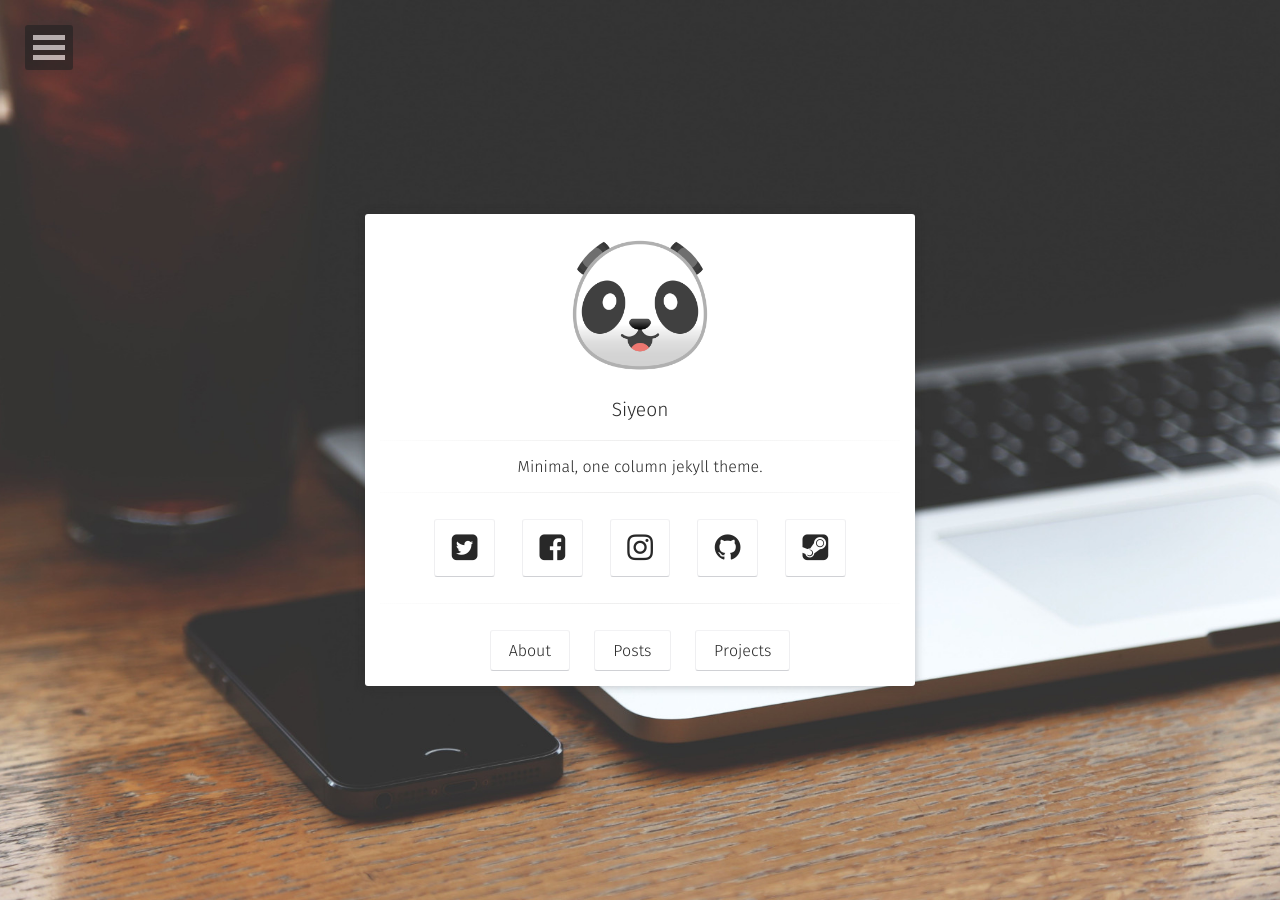
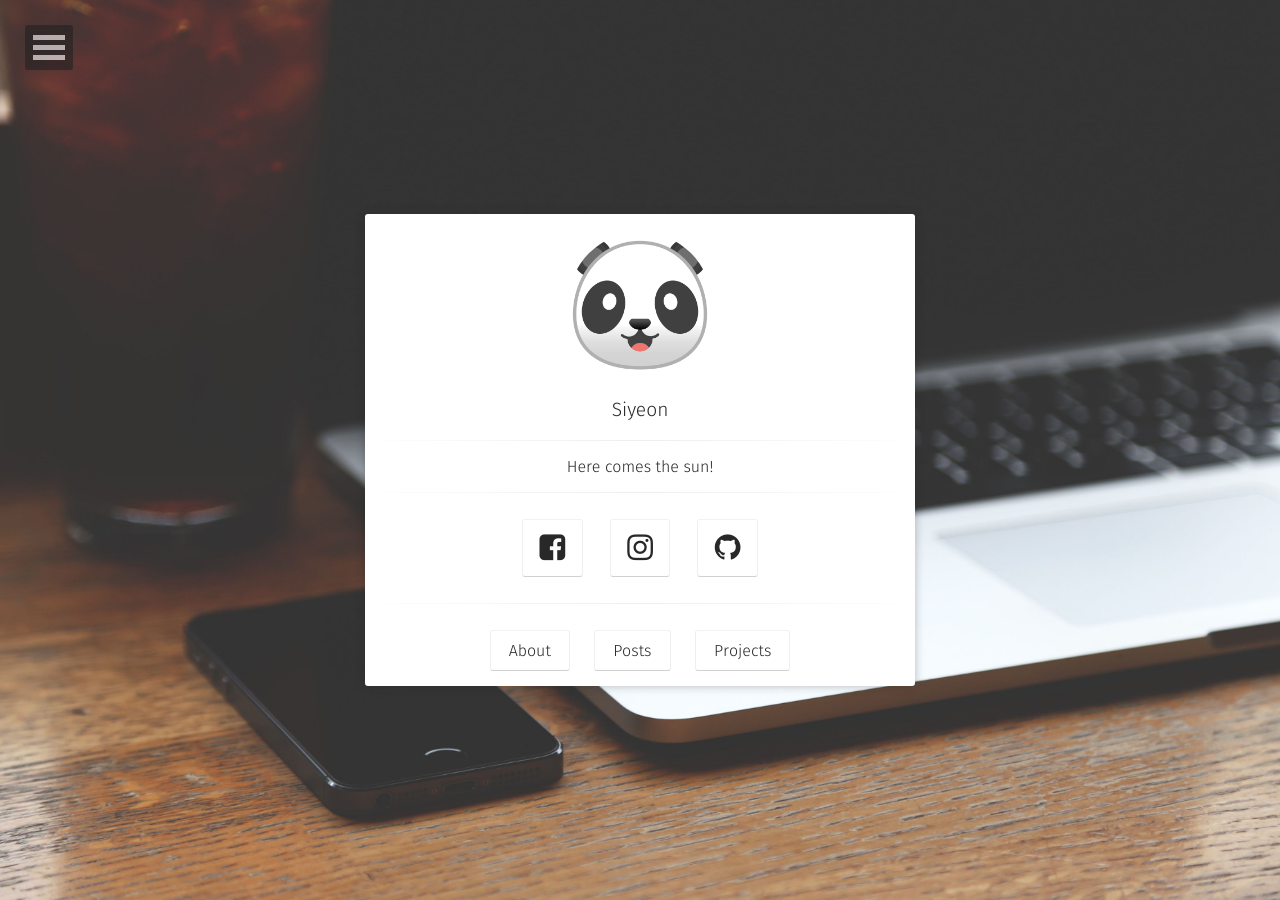
Before and after one commit to siyeons/siyeons.github.io, a Jekyll site: the page built from index.html, in a window 1280 px wide. Built offline with Jekyll 4.4.1, drawn with Linux system fonts in a browser that asks for light colours; some web fonts are replaced; part of the change alters nothing that is shown.

Commit message:
Update _config.yml

```diff
--- a/_config.yml
+++ b/_config.yml
@@ -1,8 +1,8 @@
 
 # Site
 title:              Siyeon
-bio:                'Minimal, one column jekyll theme.'
-description:        "Moon is a minimal, one column jekyll theme for your blog."
+bio:                'Here comes the sun!'
+description:        "보고 배운 것과 생각한 것을 기록합니다."
 reading_time:       true
 words_per_minute:   200
 logo:               'assets/img/logo.png'
@@ -27,7 +27,7 @@ sass:
   style:            compressed
 
 # Comments
-disqus_shortname:   taylantatli
+disqus_shortname:   siyeon
 
 # Social
 # if you don't have any of social below, comment the line.
@@ -39,19 +39,19 @@ disqus_shortname:   taylantatli
   #ad-slot:
 #bing-verify:
 #email:
-twitter:            username
-facebook:           username
-github-url:         username
+#twitter:            username
+facebook:           facebook.com/sianlee1114
+github-url:         github.com/siyeons
 #stackoverflow:     123456/username   from a "http://stackoverflow.com/users/123456/username" link
 #linkedin:          username
 #xing:              username
-instagram:          username
+instagram:          siyeon.me
 #lastfm:            username
 #tumblr:            username
 #medium:            '@username'
 #pinterest:         username
 #foursquare:        username
-steam:              username
+#steam:              username
 #dribbble:          username
 #youtube:           username
 #youtube-channel:   channel
```
